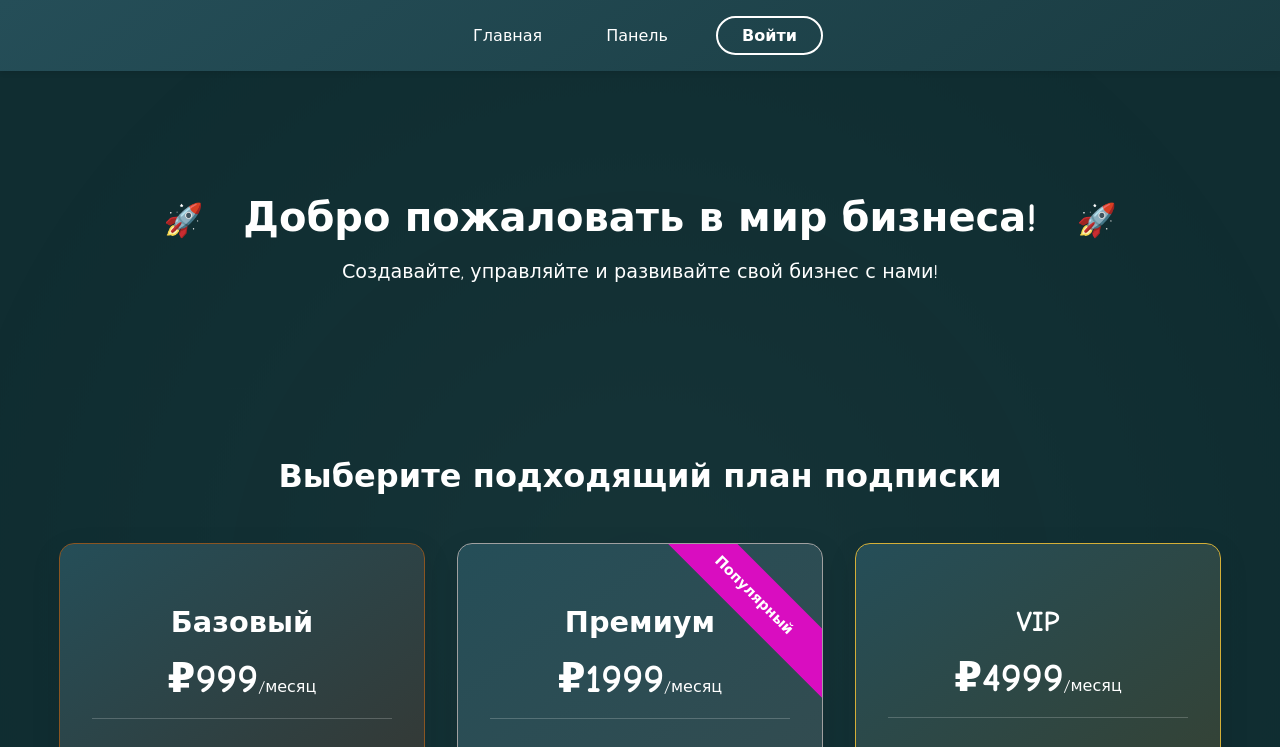
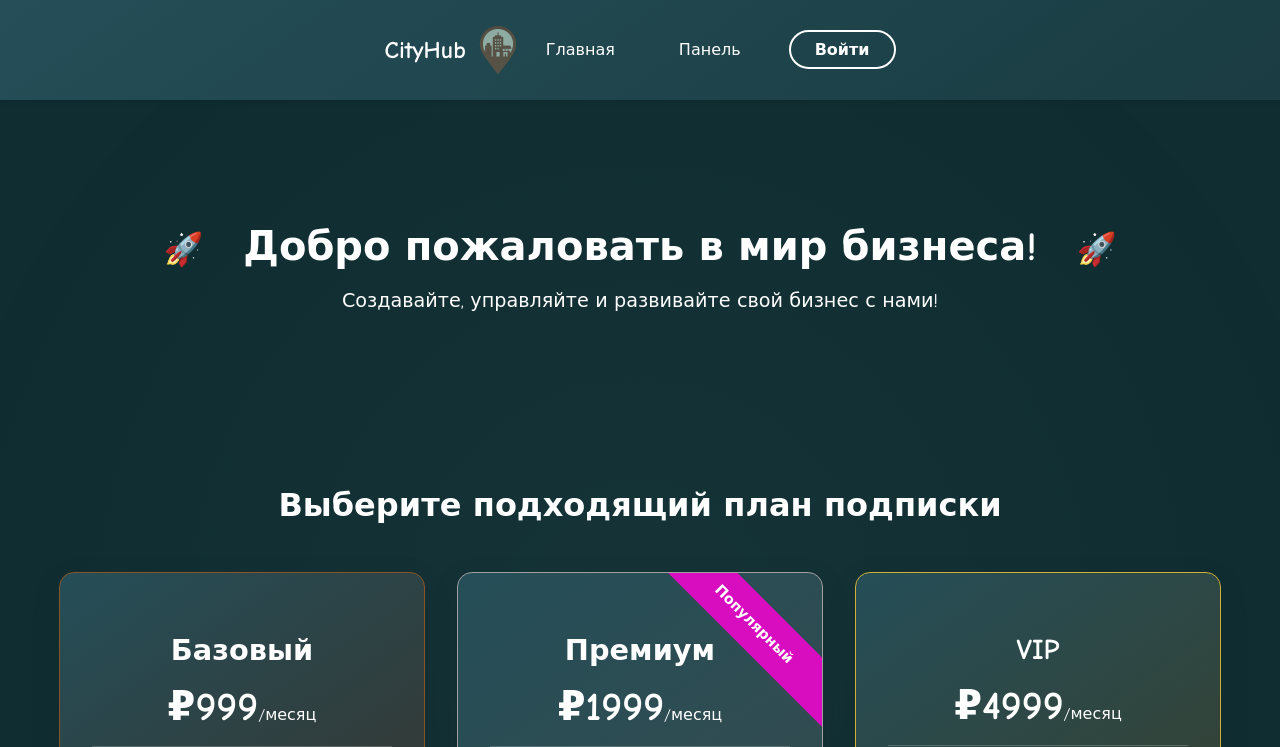
Before and after one commit to Ivanesscob/hakaton, a plain HTML site: page api_service/static/index.html in a window 1280 px wide. Shown: the top 747 px of the page. Drawn offline with Linux system fonts and the light colour scheme; files whose address does not match are found by name.

Commit message:
Канвас

```diff
--- a/api_service/static/index.html
+++ b/api_service/static/index.html
@@ -7,7 +7,10 @@
     <link rel="stylesheet" href="/static/styles.css">
 </head>
 <body>
+
     <nav>
+        <h1>CityHub</h1>
+        <img src="/static/ico.png" alt="Логотип" width="64" height="64">
     <ul>
         <li><a href="/" class="sans">Главная</a></li>
         <li><a href="/panel" class="sans">Панель</a></li>
```
Also changed, not shown: api_service/static/auth/login.html (+1 -1 lines), api_service/static/ico.png (added). Lines whose indentation alone changed are shown as unchanged.
